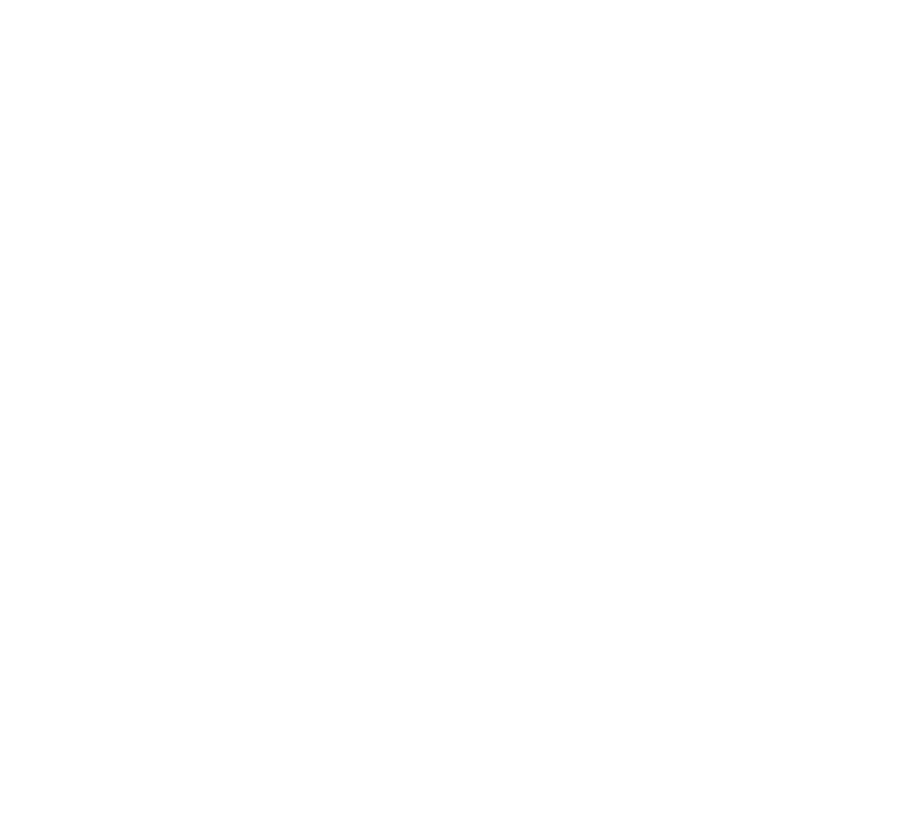
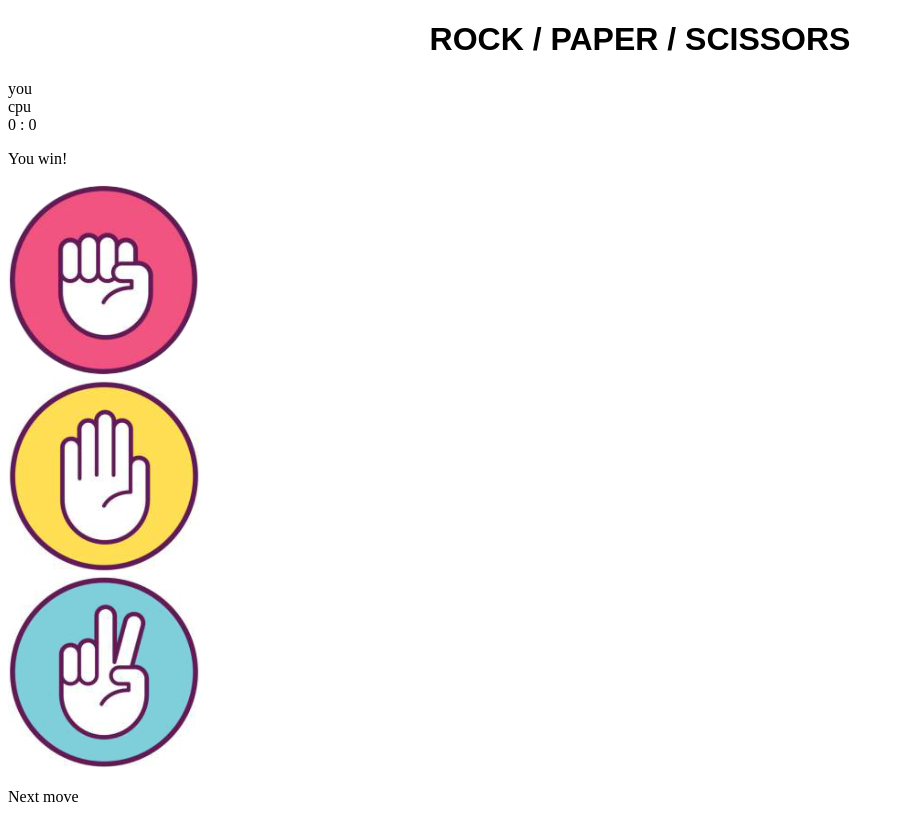
Before and after one commit to sseth/rock-paper-scissors, a plain HTML site: page index.html in a window 1280 px wide. Shown: the whole page, without its empty margins (0-904 px from the left). Before the commit the page ends 800 px from the top, so only its background shows below. Drawn offline with Linux system fonts and the light colour scheme.

Commit message:
Set up HTML

```diff
--- a/index.html
+++ b/index.html
@@ -1,12 +1,37 @@
 <!DOCTYPE html>
 <html lang="en">
+
 <head>
   <meta charset="UTF-8">
   <title>RockPaperScissors</title>
   <link rel="stylesheet" href="styles.css">
+  <link rel="icon" href="images/favicon.png" type="image/png">
 </head>
+
 <body>
-
+  <h1>ROCK / PAPER / SCISSORS</h1>
+  <div class="scorecard">
+    <div class="player" id="p1">you</div>
+    <div class="player" id="p2">cpu</div>
+    <span id="p1-score">0</span> :
+    <span id="p2-score">0</span>
+  </div>
+  <div class="message">
+    <p>You win!</p>
+  </div>
+  <div class="rps-container">
+    <div class="rps-image" id="rock">
+      <img src="images/rock.png" alt="Rock" title="Rock">
+    </div>
+    <div class="rps-image" id="paper">
+      <img src="images/paper.png" alt="Paper" title="Paper">
+    </div>
+    <div class="rps-image" id="scissors">
+      <img src="images/scissors.png" alt="Scissors" title="Scissors">
+    </div>
+  </div>
+  <p id="">Next move</p>
   <script src="app.js"></script>
 </body>
+
 </html>
--- a/styles.css
+++ b/styles.css
@@ -0,0 +1,9 @@
+h1 {
+    text-align: center;
+    font-family: sans-serif;
+}
+
+.rps-image img {
+    width: 15vw;
+    height: 15vw;
+}
```
Also changed, not shown: images/favicon.png (added), images/paper.png (added), images/rock.png (added), images/scissors.png (added), 1 other file.
